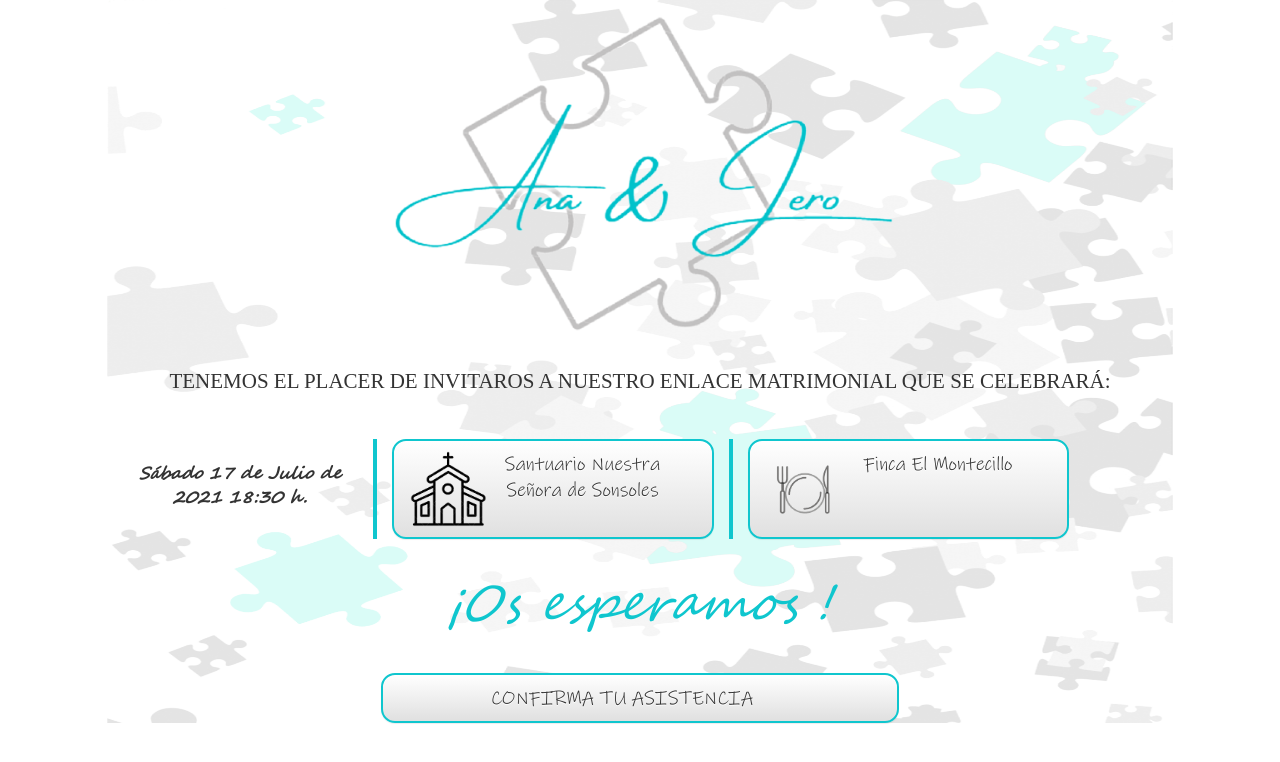
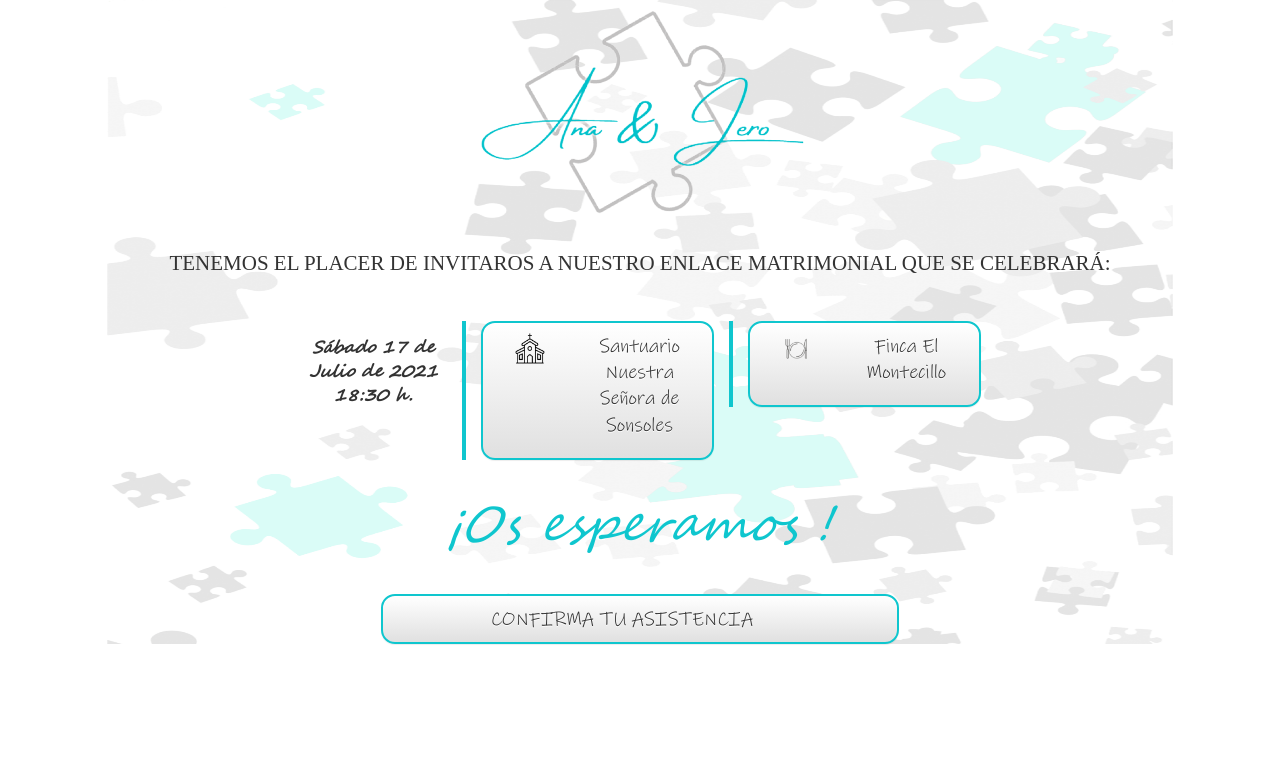
Before and after one commit to alexandrev/boda-ana, a plain HTML site: page index.html in a window 1280 px wide. Drawn offline with nearby package versions, Linux system fonts and the light colour scheme; a web font is replaced by a local one.

Commit message:
Cambio tamaños

```diff
--- a/index.html
+++ b/index.html
@@ -355,7 +355,7 @@
     }
 
     .icon-img {
-        width: 170%;
+        width: 50%;
     }
 
     .custom_button {
@@ -514,12 +514,12 @@
             <div class="col-md-10 bck">
               <div class="row">
                 <div class="row">
-                  <div class="col-md-3"></div>
-                  <div class="col-md-6">
+                  <div class="col-md-4"></div>
+                  <div class="col-md-4">
                     <img id="gwd-image_2" src="assets/logo.png"
                       class="gwd-image-841s gwd-image-d928 gwd-image-1wj0" />
                   </div>
-                  <div class="col-md-3"></div>
+                  <div class="col-md-4"></div>
                 </div>
 
                 <div class="row">
@@ -527,7 +527,10 @@
                 </div>
               </div>
               <div class="row">
-                <div class="col-md-3">
+                <div class="col-md-2" id="">
+
+                </div>
+                <div class="col-md-2">
                   <span class="gwd-p-1s61">Sábado 17 de Julio de 2021 18:30 h.</span>
                   <!--gwd-addtocalendar id="gwd-addtocalendar_1" event-title="Boda Ana y  Jero" start-date="2021/07/17" icalendar="" google="" windows-live="" yahoo="" class="gwd-addtocalendar-ebni" start-time="18:30" end-date="2021/07/18" end-time="02:30">
 
@@ -539,11 +542,12 @@
                 <!--svg class="custom_button" data-gwd-shape="path" preserveAspectRatio="none" viewBox="0 0 7.046 80.995" class="gwd-path-vj88 gwd-svg-15m7">
                 <path stroke-linecap="round" stroke-linejoin="round" d="M 4.046,3 C 4.046,3 3,77.995 3,77.995"></path>
               </svg-->
-                <div class="col-md-4 line-left" id="boton_iglesia">
+
+                <div class="col-md-3 line-left" id="boton_iglesia">
                   <button type="button" id="iglesia-boton" class="btn btn-default btn-lg boton bx100">
                     <div class="row">
-                      <div class="col-md-3" id="i1"><img  class="icon-img" src="assets/iglesia.png" ></span> </div>
-                      <div class="col-md-9" id="i2">
+                      <div class="col-md-5" id="i1"><img  class="icon-img" src="assets/iglesia.png" ></span> </div>
+                      <div class="col-md-7" id="i2">
                         <p>Santuario Nuestra Señora de Sonsoles
                         </p>
                       </div>
@@ -557,18 +561,18 @@
                 <!--svg  class="custom_button" data-gwd-shape="path" preserveAspectRatio="none" viewBox="0 0 7.046 80.995" class="gwd-path-vj88 gwd-svg-oo0i">
                 <path stroke-linecap="round" stroke-linejoin="round" d="M 4.046,3 C 4.046,3 3,77.995 3,77.995"></path>
               </svg-->
-                <div class="col-md-4 line-left" id="boton_banquete">
+                <div class="col-md-3 line-left" id="boton_banquete">
                   <button type="button" id="banquete-boton" class="btn btn-default btn-lg boton bx100">
                     <div class="row">
-                      <div class="col-md-3" id="i1"><img class="icon-img" src="assets/plato.png" > </div>
-                      <div class="col-md-9" id="i2">
+                      <div class="col-md-5" id="i1"><img class="icon-img" src="assets/plato.png" > </div>
+                      <div class="col-md-7" id="i2">
                         <p>Finca El Montecillo</p>
                       </div>
                     </div>
 
                   </button>
                 </div>
-                <div class="col-md-1">
+                <div class="col-md-2">
 
                 </div>
               </div>
```
